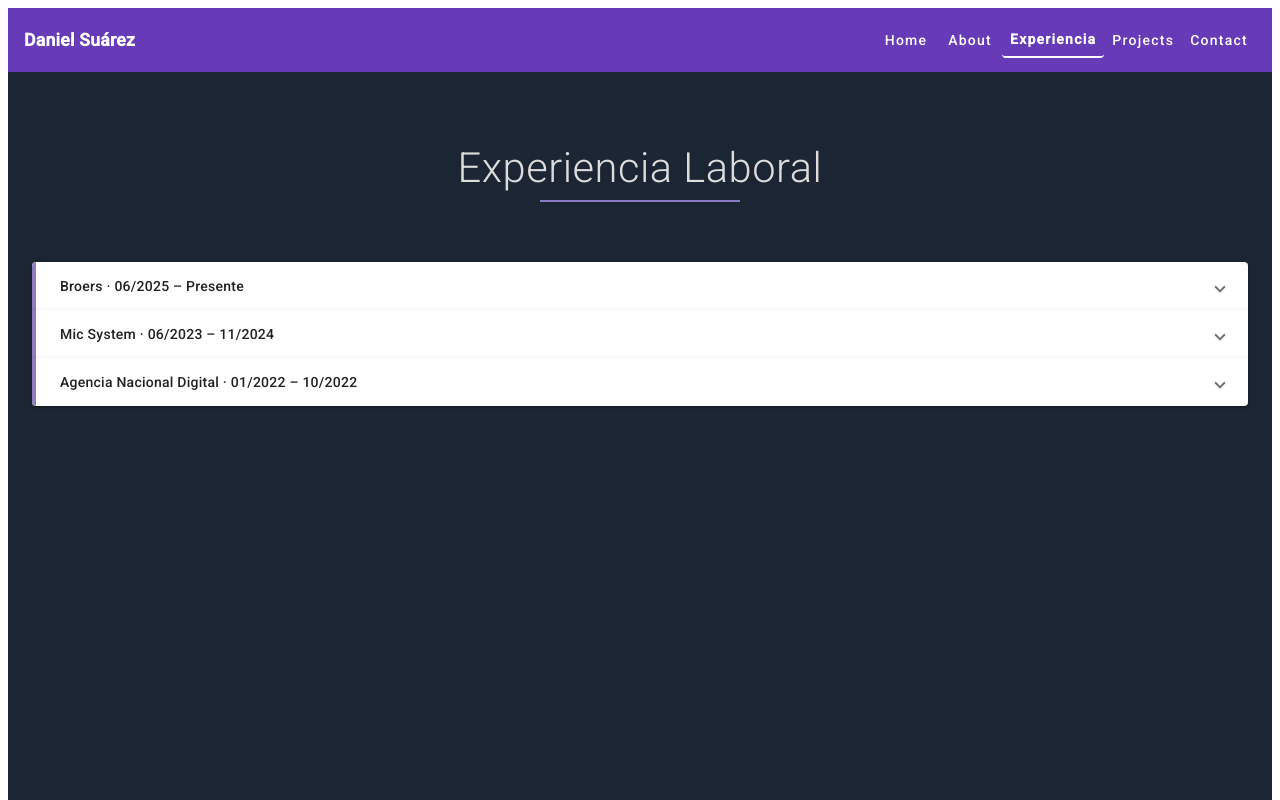
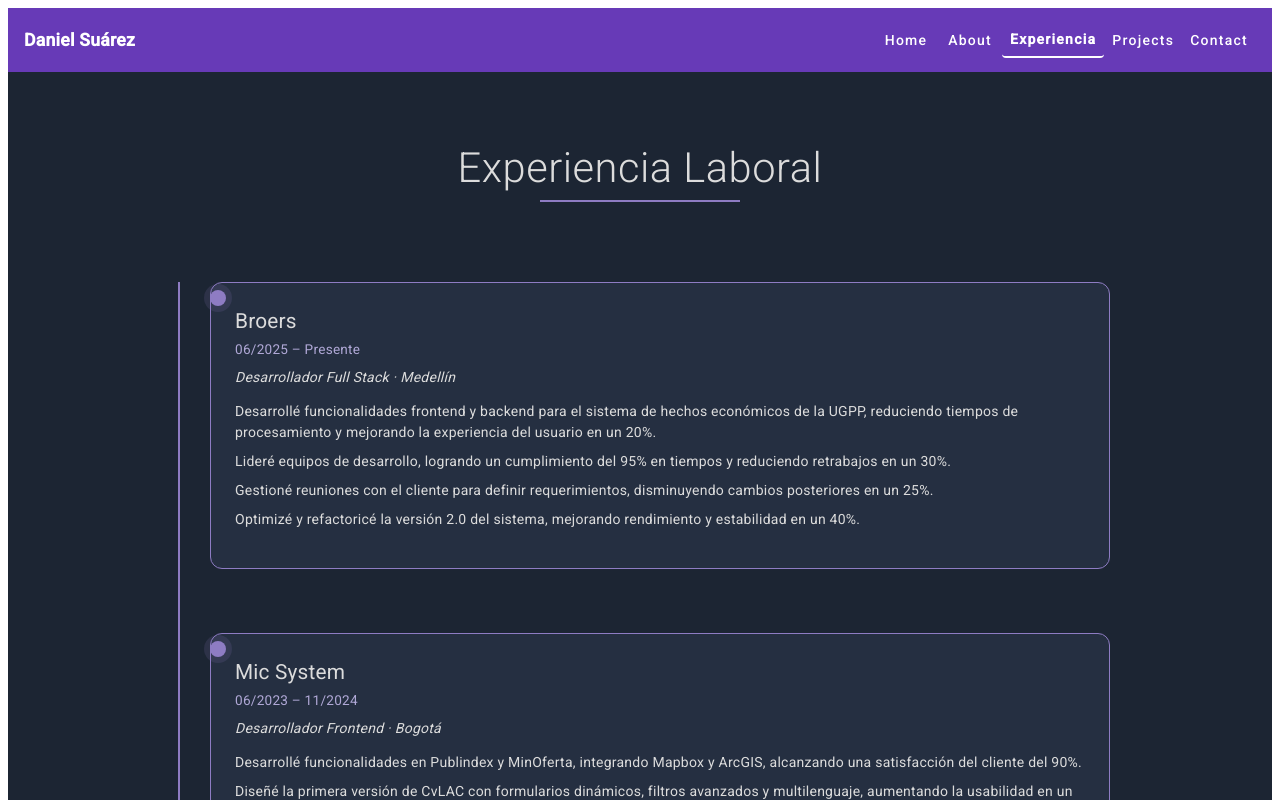
Before and after one commit to D4nf313/Mi-portafolio, an Angular app: page /portafolio-daniel-suarez-full-stack/experience in a window 1280 px wide. Shown: the top 800 px of the page. Built offline with nearby package versions, Linux system fonts and the light colour scheme.

Commit message:
add experience

```diff
--- a/src/app/pages/experience/experience.component.html
+++ b/src/app/pages/experience/experience.component.html
@@ -1,18 +1,32 @@
 <section class="experience-section">
+
       <!-- TÍTULO -->
       <h2 class="section-title">Experiencia Laboral</h2>
       <div class="section-divider"></div>
 
-  <mat-accordion multi>
-    <mat-expansion-panel *ngFor="let exp of experiences">
-      <mat-expansion-panel-header>
-        {{ exp.company }} · {{ exp.date }}
-      </mat-expansion-panel-header>
+      <!-- TIMELINE -->
+      <div class="timeline">
 
+        <div
+          class="timeline-item"
+          *ngFor="let exp of experiences; let last = last"
+        >
+          <!-- PUNTO -->
+          <div class="timeline-marker"></div>
+
+          <!-- CARD -->
+          <div class="timeline-content">
+            <h3 class="company">{{ exp.company }}</h3>
+            <span class="date">{{ exp.date }}</span>
             <p class="role">{{ exp.role }} · {{ exp.location }}</p>
+
             <ul class="experience-list">
-        <li *ngFor="let item of exp.details">{{ item }}</li>
+              <li *ngFor="let item of exp.details">
+                {{ item }}
+              </li>
             </ul>
-    </mat-expansion-panel>
-  </mat-accordion>
+          </div>
+
+        </div>
+      </div>
     </section>
--- a/src/app/pages/experience/experience.component.scss
+++ b/src/app/pages/experience/experience.component.scss
@@ -1,4 +1,5 @@
-.experience-section {
+ /* SECTION */
+    .experience-section {
       min-height: 100vh;
       padding: 80px 24px;
       background: #1c2533;
@@ -16,18 +17,84 @@
       width: 200px;
       height: 2px;
       background: #8e7cc3;
-      margin: 0 auto 60px;
+      margin: 0 auto 80px;
+    }
+
+    /* TIMELINE */
+    .timeline {
+      position: relative;
+      max-width: 900px;
+      margin: 0 auto;
+      padding-left: 40px;
+    }
+
+    /* LINE */
+    .timeline::before {
+      content: '';
+      position: absolute;
+      left: 8px;
+      top: 0;
+      width: 2px;
+      height: 100%;
+      background: #8e7cc3;
+    }
+
+    /* ITEM */
+    .timeline-item {
+      position: relative;
+      display: flex;
+      gap: 32px;
+      margin-bottom: 64px;
+    }
+
+    /* DOT */
+    .timeline-marker {
+      position: absolute;
+      left: 0;
+      top: 8px;
+      width: 16px;
+      height: 16px;
+      background: #8e7cc3;
+      border-radius: 50%;
+      box-shadow: 0 0 0 6px rgba(142, 124, 195, 0.15);
+    }
+
+    /* CARD */
+    .timeline-content {
+      background: #252f41;
+      border: 1px solid #8e7cc3;
+      border-radius: 12px;
+      padding: 24px;
+      width: 100%;
+      transition: transform 0.3s ease, box-shadow 0.3s ease;
+    }
+
+    .timeline-content:hover {
+      transform: translateY(-4px);
+      box-shadow: 0 10px 30px rgba(0, 0, 0, 0.4);
+    }
+
+    .company {
+      font-weight: 400;
+      font-size: 1.3rem;
+      margin-bottom: 4px;
+    }
+
+    .date {
+      font-size: 0.85rem;
+      color: #b0a8d6;
+      display: block;
+      margin-bottom: 8px;
     }
 
     .role {
       font-style: italic;
-      margin: 8px 0 12px 0;
+      margin-bottom: 12px;
     }
 
     .experience-list {
       list-style: none;
       padding-left: 0;
-      margin-top: 8px;
     }
 
     .experience-list li {
@@ -35,17 +102,13 @@
       line-height: 1.5;
     }
 
-    ::ng-deep .mat-expansion-panel-header {
-      border-left: 4px solid #8e7cc3;
-    }
+    /* RESPONSIVE */
+    @media (max-width: 768px) {
+      .timeline {
+        padding-left: 24px;
+      }
 
-    ::ng-deep .mat-expansion-panel-header.mat-expanded {
-      background: #8e7cc3;
-      color: #111;
-    }
-
-    @media (max-width: 900px) {
-      .experience-section {
-        padding: 60px 16px;
+      .timeline-item {
+        gap: 20px;
       }
     }
--- a/src/app/pages/experience/experience.component.ts
+++ b/src/app/pages/experience/experience.component.ts
@@ -1,18 +1,16 @@
 import { Component } from '@angular/core';
 import { CommonModule } from '@angular/common';
 import { MatExpansionModule } from '@angular/material/expansion';
-
 
 @Component({
   selector: 'app-experience',
   standalone: true,
   imports: [CommonModule, MatExpansionModule],
   templateUrl: './experience.component.html',
-  styleUrl: './experience.component.scss'
+  styleUrl: './experience.component.scss',
 })
 export class ExperienceComponent {
-
-   experiences = [
+  experiences = [
     {
       company: 'Broers',
       date: '06/2025 – Presente',
@@ -22,8 +20,8 @@ export class ExperienceComponent {
         'Desarrollé funcionalidades frontend y backend para el sistema de hechos económicos de la UGPP, reduciendo tiempos de procesamiento y mejorando la experiencia del usuario en un 20%.',
         'Lideré equipos de desarrollo, logrando un cumplimiento del 95% en tiempos y reduciendo retrabajos en un 30%.',
         'Gestioné reuniones con el cliente para definir requerimientos, disminuyendo cambios posteriores en un 25%.',
-        'Optimizé y refactoricé la versión 2.0 del sistema, mejorando rendimiento y estabilidad en un 40%.'
-      ]
+        'Optimizé y refactoricé la versión 2.0 del sistema, mejorando rendimiento y estabilidad en un 40%.',
+      ],
     },
     {
       company: 'Mic System',
@@ -33,8 +31,8 @@ export class ExperienceComponent {
       details: [
         'Desarrollé funcionalidades en Publindex y MinOferta, integrando Mapbox y ArcGIS, alcanzando una satisfacción del cliente del 90%.',
         'Diseñé la primera versión de CvLAC con formularios dinámicos, filtros avanzados y multilenguaje, aumentando la usabilidad en un 60%.',
-        'Documenté código y realicé pruebas unitarias con Jasmine y Karma, reduciendo incidencias post-producción en un 45%.'
-      ]
+        'Documenté código y realicé pruebas unitarias con Jasmine y Karma, reduciendo incidencias post-producción en un 45%.',
+      ],
     },
     {
       company: 'Agencia Nacional Digital',
@@ -44,8 +42,8 @@ export class ExperienceComponent {
       details: [
         'Desarrollé componentes e historias de usuario para SIGMI y otros proyectos, acelerando el backlog en un 20%.',
         'Implementé mantenimiento, documentación y pruebas funcionales, reduciendo errores recurrentes en un 25%.',
-        'Trabajé bajo metodología Scrum, cumpliendo el 100% de los entregables asignados.'
-      ]
-    }
+        'Trabajé bajo metodología Scrum, cumpliendo el 100% de los entregables asignados.',
+      ],
+    },
   ];
 }
```
Also changed, not shown: src/app/pages/projects/projects.component.ts (+7 -2 lines). Lines whose indentation alone changed are shown as unchanged.
